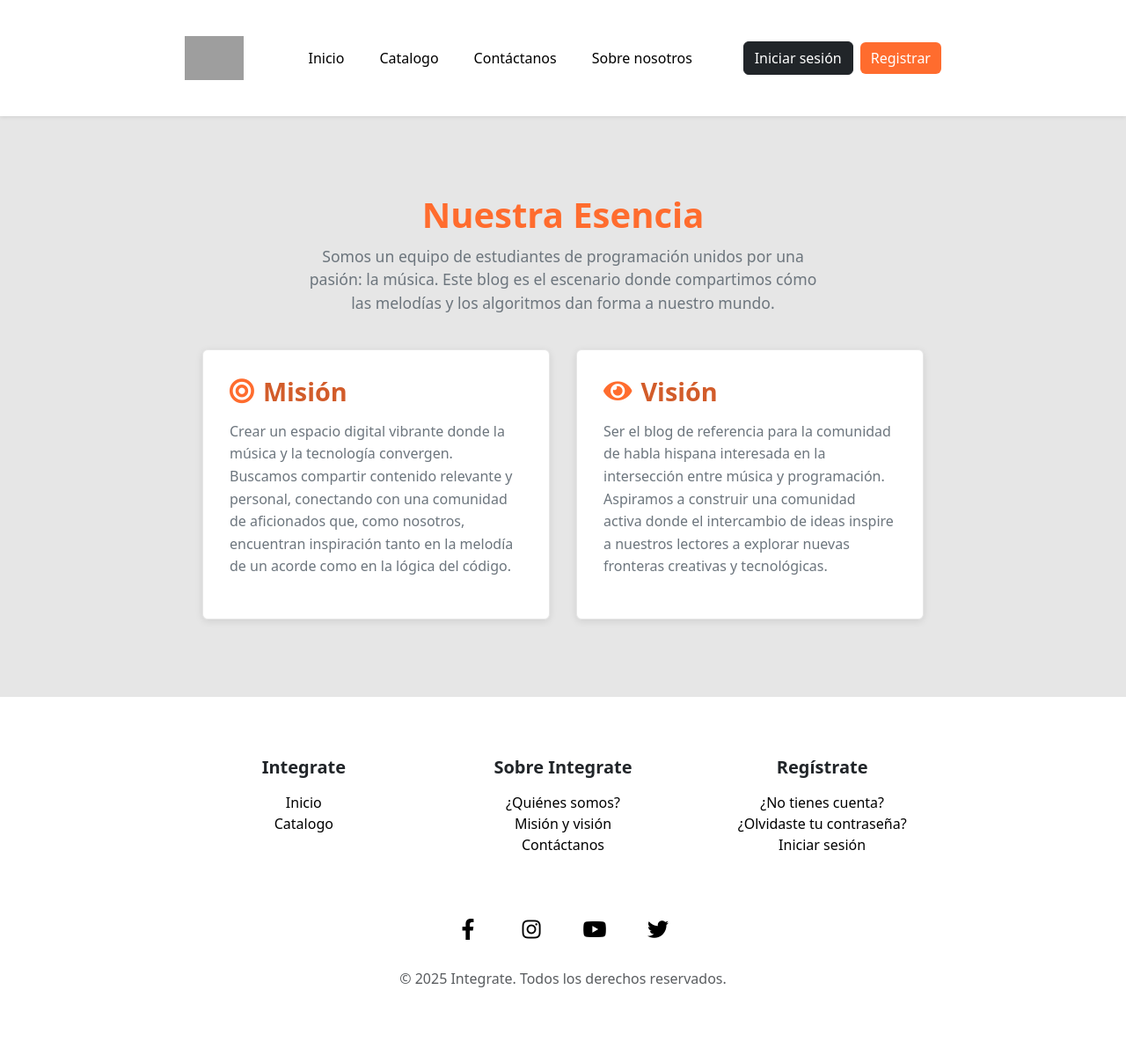
After one commit to Glutix/blog-musical, a Django app: page /mision-vision/ in a window 1280 px wide. The commit adds this page. Shown: the whole page at 88% size. Run offline with Django 5.2, Linux system fonts and the light colour scheme; grey boxes are pictures that could not be loaded.

Commit message:
Integracion de mision y vision (Mariana)

```diff
--- /dev/null
+++ b/blog/templates/blog/mision_vision.html
@@ -0,0 +1,120 @@
+{% extends "base.html" %}
+{% load static %}
+{% block title %}Acerca de nosotros{% endblock %}
+
+{% block content %}
+<div class="container my-5">
+    <div class="header-text">
+        <h1>Nuestra Esencia</h1>
+        <p class="text-secondary">Somos un equipo de estudiantes de programación unidos por una pasión: la música. Este
+            blog es el escenario donde compartimos cómo las melodías y los algoritmos dan forma a nuestro mundo.</p>
+    </div>
+
+    <div class="mision-vision-container">
+        <div class="card">
+            <h2><i class="fas fa-bullseye"></i> Misión</h2>
+            <p class="text-secondary">Crear un espacio digital vibrante donde la música y la tecnología convergen.
+                Buscamos compartir contenido relevante y personal, conectando con una comunidad de aficionados que, como
+                nosotros, encuentran inspiración tanto en la melodía de un acorde como en la lógica del código.</p>
+        </div>
+        <div class="card">
+            <h2><i class="fas fa-eye"></i> Visión</h2>
+            <p class="text-secondary">Ser el blog de referencia para la comunidad de habla hispana interesada en la
+                intersección entre música y programación. Aspiramos a construir una comunidad activa donde el
+                intercambio de ideas inspire a nuestros lectores a explorar nuevas fronteras creativas y tecnológicas.
+            </p>
+        </div>
+    </div>
+</div>
+{% endblock %}
+
+{% block extra_styles %}
+<!-- Font Awesome para los iconos -->
+<link rel="stylesheet" href="https://cdnjs.cloudflare.com/ajax/libs/font-awesome/5.15.4/css/all.min.css">
+
+<style>
+    /* Estos estilos utilizan las variables de tu archivo base.css */
+    .container {
+        max-width: 900px;
+        margin-left: auto;
+        margin-right: auto;
+        padding: 20px;
+    }
+
+    .header-text {
+        text-align: center;
+        margin-bottom: 40px;
+    }
+
+    .header-text h1 {
+        font-size: 2.5rem;
+        font-weight: 700;
+        color: var(--naranja);
+        /* Variable de tu CSS */
+        margin-bottom: 10px;
+    }
+
+    .header-text p {
+        font-size: 1.1rem;
+        max-width: 600px;
+        margin: 0 auto;
+    }
+
+    .mision-vision-container {
+        display: flex;
+        gap: 30px;
+        flex-wrap: wrap;
+        /* Para que se adapte en móviles */
+    }
+
+    /* La clase .card ya está definida en tu base.css, pero aquí la especializamos */
+    .mision-vision-container .card {
+        flex: 1;
+        /* Para que ambas tarjetas ocupen el mismo espacio */
+        min-width: 280px;
+        /* Ancho mínimo antes de que se apilen */
+        padding: 30px;
+        /* Las propiedades de hover, border y shadow las hereda de base.css */
+    }
+
+    .mision-vision-container .card h2 {
+        font-size: 1.8rem;
+        font-weight: 600;
+        color: var(--naranja-oscuro);
+        /* Variable de tu CSS */
+        margin-bottom: 15px;
+        display: flex;
+        align-items: center;
+        gap: 10px;
+    }
+
+    .mision-vision-container .card h2 i {
+        color: var(--naranja);
+        /* Variable de tu CSS */
+    }
+
+    .mision-vision-container .card p {
+        font-size: 1rem;
+        line-height: 1.6;
+        color: var(--gris);
+        /* Variable de tu CSS */
+    }
+
+    /* Media Query para dispositivos móviles */
+    @media (max-width: 768px) {
+        .mision-vision-container {
+            flex-direction: column;
+        }
+
+        .container {
+            margin-top: 20px;
+            margin-bottom: 20px;
+            padding: 15px;
+        }
+
+        .header-text h1 {
+            font-size: 2rem;
+        }
+    }
+</style>
+{% endblock %}
--- a/blog/urls.py
+++ b/blog/urls.py
@@ -41,4 +41,6 @@ urlpatterns = [
     path('contacto/', views.contact, name='contact'),
     #! about
     path('about/', views.about, name='about'),
+    #! Mision y vision
+    path('mision-vision/',views.mision_vision, name='mision_vision'),
 ]
--- a/blog/views.py
+++ b/blog/views.py
@@ -495,3 +495,8 @@ def contact(request):
 #! About
 def about(request):
     return render(request, "blog/about.html")
+
+
+
+def mision_vision(request):
+    return render(request,'blog/mision_vision.html')
--- a/templates/base.html
+++ b/templates/base.html
@@ -10,7 +10,7 @@
   <!-- Bootstrap y FontAwesome -->
   <link href="https://cdn.jsdelivr.net/npm/bootstrap@5.3.3/dist/css/bootstrap.min.css" rel="stylesheet" />
   <link rel="stylesheet" href="https://cdnjs.cloudflare.com/ajax/libs/font-awesome/6.5.1/css/all.min.css" />
-
+  <link rel="icon" href="{% static 'img/favicon.ico' %}" type="image/x-icon">
   <link rel="stylesheet" href="{% static 'css/base.css' %}" />
   {% block head_extra %}{% endblock %}
   {% block extra_styles %}{% endblock %}
@@ -108,7 +108,7 @@
           <h5 class="fw-bold text-dark mb-3">Sobre Integrate</h5>
           <ul class="list-unstyled">
             <li><a href="{% url 'blog:about' %}" class="footer-link">¿Quiénes somos?</a></li>
-            <li><a href="#" class="footer-link">Misión y visión</a></li>
+            <li><a href="{% url 'blog:mision_vision' %}" class="footer-link">Misión y visión</a></li>
             <li><a href="{% url 'blog:contact' %}" class="footer-link">Contáctanos</a></li>
           </ul>
         </div>
```
Also changed, not shown: static/img/favicon.ico (added).
